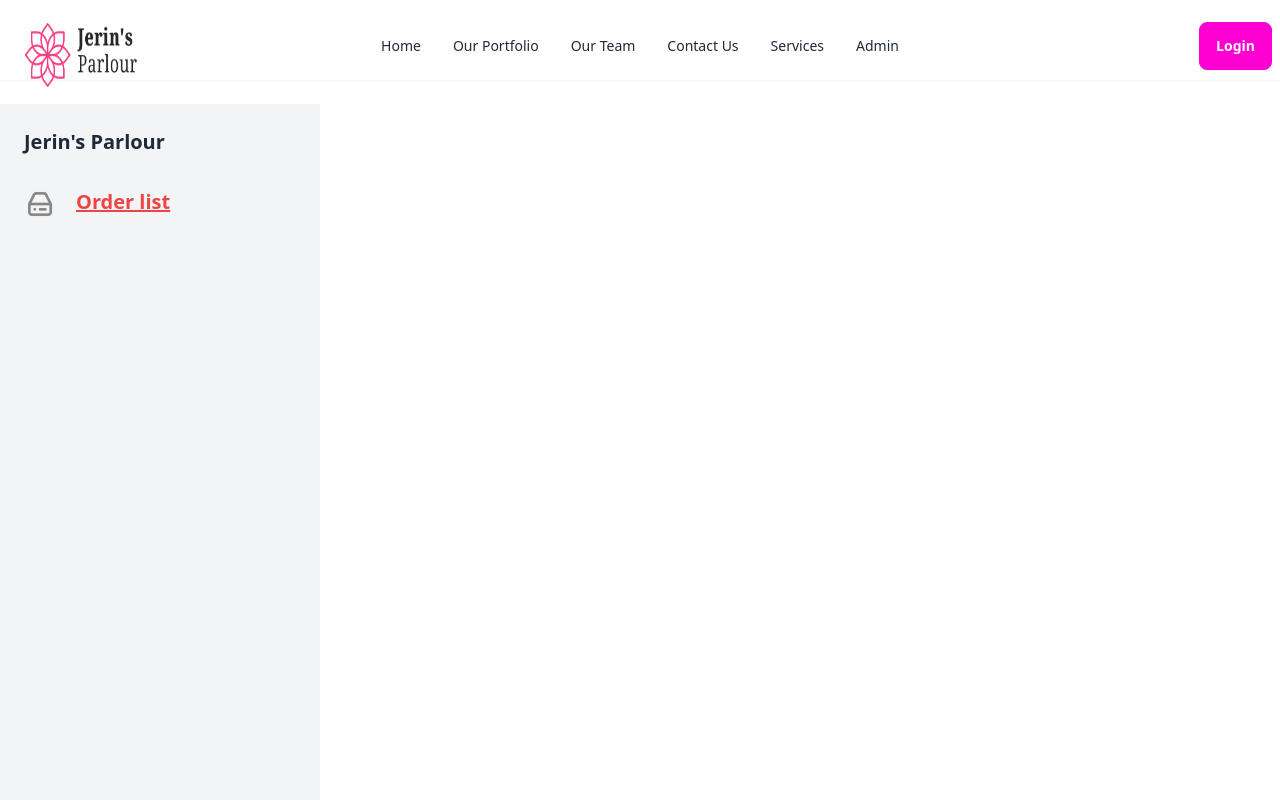
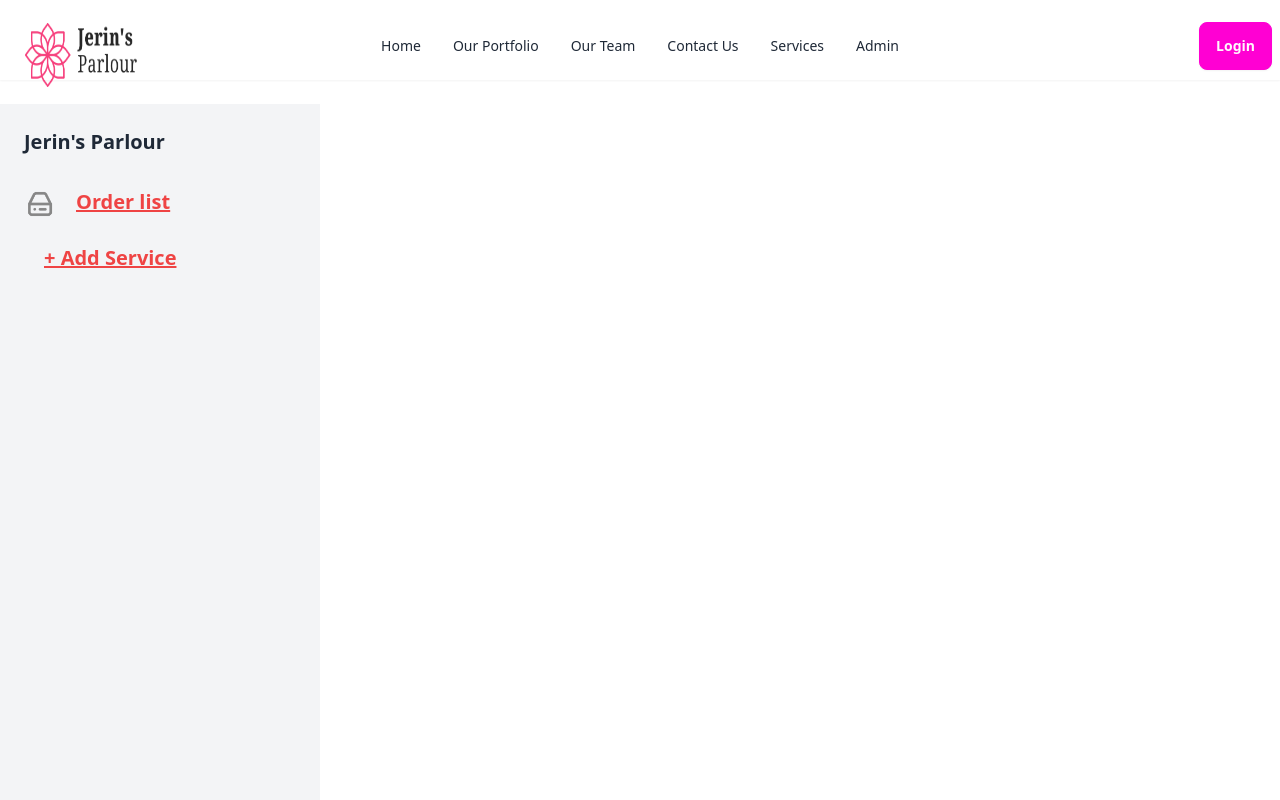
Before and after one commit to mojahidmamu/subro-selon, a React (Vite) app: page /admin in a window 1280 px wide. Shown: the top 800 px of the page. Built offline with nearby package versions, Linux system fonts and the light colour scheme.

Commit message:
added new file and folder

```diff
--- a/src/components/Admin/Admin.jsx
+++ b/src/components/Admin/Admin.jsx
@@ -17,6 +17,14 @@ const Admin = () => {
             </div>
           </NavLink>
         </li>
+        <li className="mb-6">
+          <NavLink to="/order-list" className="underline text-red-500">
+            <div className="flex flex-row">
+              {/* <img className="w-8 h-8" src={sideImg2} alt="" /> */}
+              <h5 className="text-xl font-bold ml-5">+ Add Service</h5>
+            </div>
+          </NavLink>
+        </li>
       </ul>
     </div>
   );
```
